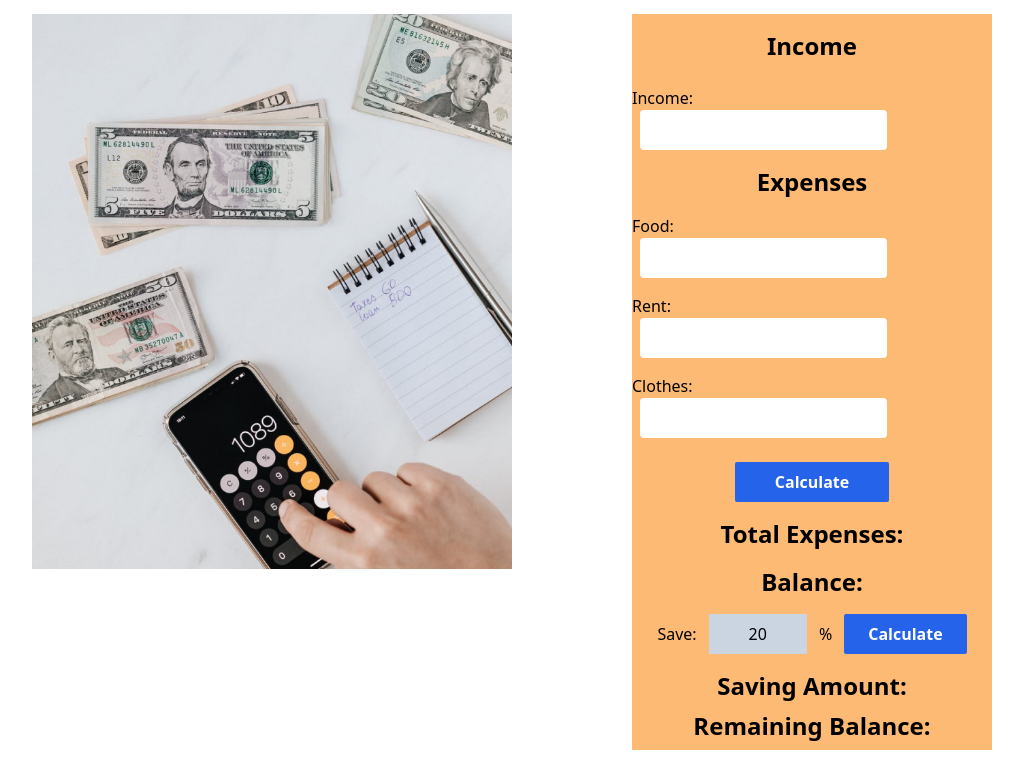
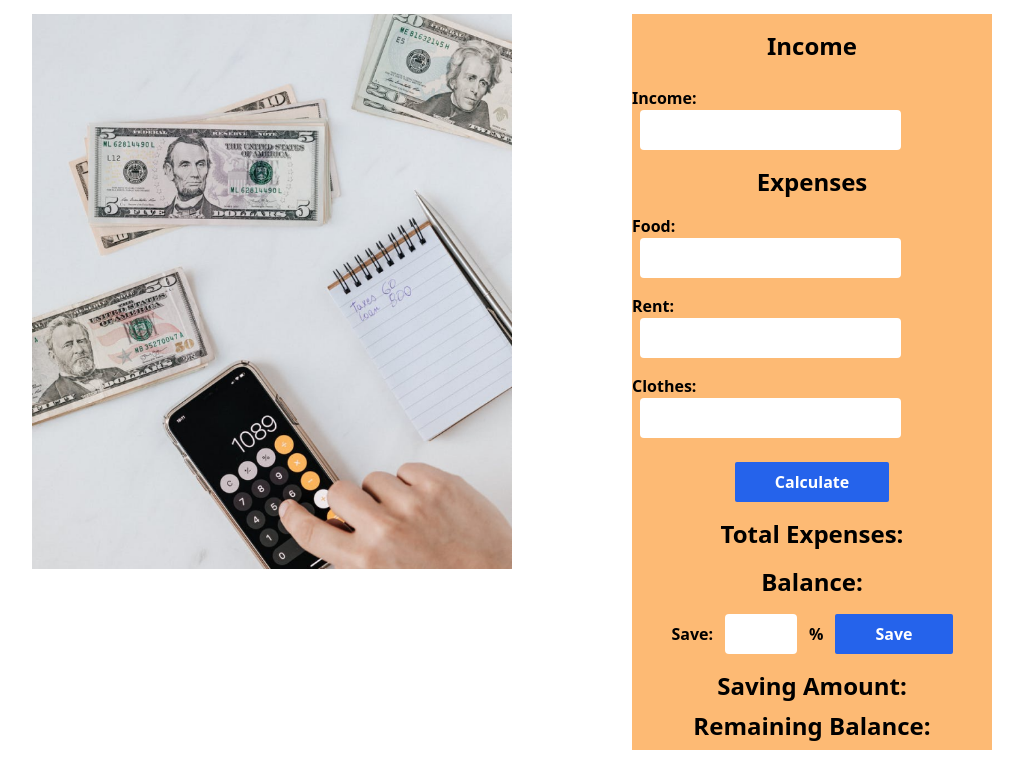
Before and after one commit to mdrakibulislam10/money-master, a plain HTML site: page index.html in a window 1280 px wide. Shown: the part 66-848 px from the top of the page, without its empty margins (128-1151 px from the left). Drawn offline with nearby package versions, Linux system fonts and the light colour scheme.

Commit message:
ui designed and added id

```diff
--- a/index.html
+++ b/index.html
@@ -25,35 +25,43 @@
                 <div class="bg-orange-300 lg:w-3/4 lg:ml-auto">
                     <h3 class="text-center font-semibold text-2xl my-4">Income</h3>
                     <div class="flex flex-col">
-                        <p class="my-2 ml-auto mr-20">Income: <input class="p-2 rounded ml-2" type="text">
+                        <p class="my-2 ml-auto mr-20 font-semibold">Income: <input id="income-field"
+                                class="p-2 rounded ml-2" type="text">
                         </p>
                     </div>
 
                     <h3 class="text-center font-semibold text-2xl my-2">Expenses</h3>
                     <div class="flex flex-col">
-                        <p class="my-2 ml-auto mr-20">Food: <input class="p-2 rounded ml-2" type="text">
+                        <p class="my-2 ml-auto mr-20 font-semibold">Food: <input id="food-field"
+                                class="p-2 rounded ml-2" type="text">
                         </p>
-                        <p class="my-2 ml-auto mr-20">Rent: <input class="p-2 rounded ml-2" type="text">
+                        <p class="my-2 ml-auto mr-20 font-semibold">Rent: <input id="rent-field"
+                                class="p-2 rounded ml-2" type="text">
                         </p>
-                        <p class="my-2 ml-auto mr-20">Clothes: <input class="p-2 rounded ml-2" type="text"></p>
+                        <p class="my-2 ml-auto mr-20 font-semibold">Clothes: <input id="clothes-field"
+                                class="p-2 rounded ml-2" type="text"></p>
                     </div>
 
-                    <button
-                        class="bg-blue-600 text-white font-semibold rounded-sm py-2 px-10 block mx-auto my-4">Calculate</button>
+                    <button class="bg-blue-600 text-white font-semibold rounded-sm py-2 px-10 block mx-auto my-4"
+                        id="calculate-btn">Calculate</button>
 
-                    <h3 class="text-center font-semibold text-2xl my-4">Total Expenses: <span></span></h3>
-                    <h3 class="text-center font-semibold text-2xl my-4">Balance: <span></span></h3>
+                    <h3 class="text-center font-semibold text-2xl my-4">Total Expenses: <span
+                            id="total-expenses"></span></h3>
+                    <h3 class="text-center font-semibold text-2xl my-4">Balance: <span id="balance"></span></h3>
 
                     <div class="flex justify-center items-center gap-3">
-                        <p>Save:</p>
-                        <p class="bg-slate-300 py-2 px-10">20</p>
-                        <p>%</p>
-                        <button class="bg-blue-600 text-white font-semibold rounded-sm py-2 px-6">Calculate</button>
+                        <p class="font-semibold">Save:</p>
+                        <input type="text" class="rounded p-2 w-1/5" id="save-percentage"></input>
+                        <p class="font-bold">%</p>
+                        <button class="bg-blue-600 text-white font-semibold rounded-sm py-2 px-10"
+                            id="save-btn">Save</button>
 
                     </div>
 
-                    <h3 class="text-center font-semibold text-2xl mt-4">Saving Amount: <span></span></h3>
-                    <h3 class="text-center font-semibold text-2xl my-2">Remaining Balance: <span></span></h3>
+                    <h3 class="text-center font-semibold text-2xl mt-4">Saving Amount: <span id="saving-amount"></span>
+                    </h3>
+                    <h3 class="text-center font-semibold text-2xl my-2">Remaining Balance: <span
+                            id="remaining-balance"></span></h3>
                 </div>
             </div>
         </section>
```
